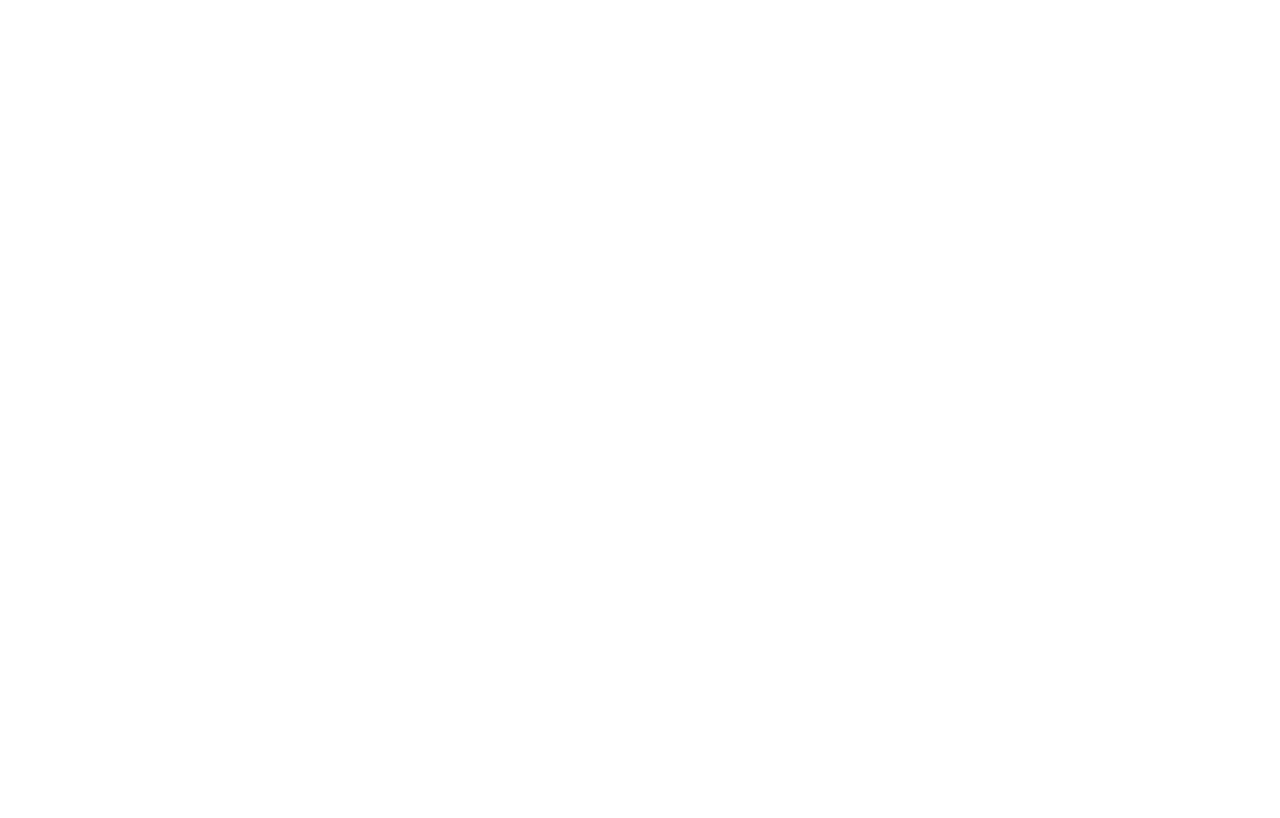
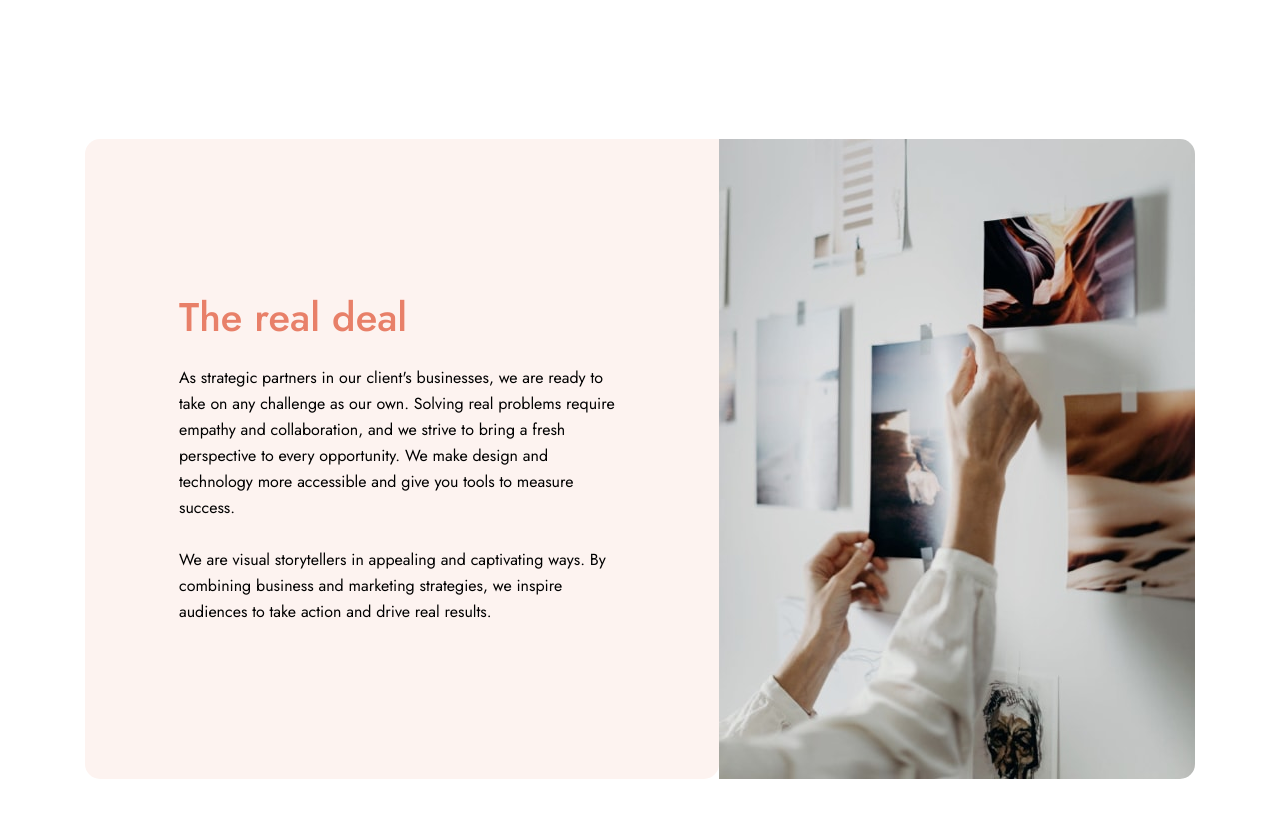
Before and after one commit to luAr26/designo-multi-page-website, a Next.js app: page /our-company in a window 1280 px wide. Shown: the part 1940-2758 px from the top of the page. Before the commit the page ends 2079 px from the top, so only its background shows below. Built offline with nearby package versions, Linux system fonts and the light colour scheme.

Commit message:
Complete the about page.

```diff
--- a/app/our-company/page.tsx
+++ b/app/our-company/page.tsx
@@ -1,6 +1,8 @@
 import AboutHero from "@/components/AboutHero";
 import LocationsSection from "@/components/LocationsSection";
+import TheRealDeal from "@/components/TheRealDeal";
 import WorldClassTalent from "@/components/WorldClassTalent";
+import Footer from "@/sections/homepage/Footer";
 
 const OurCompany = () => {
   return (
@@ -8,6 +10,8 @@ const OurCompany = () => {
       <AboutHero />
       <WorldClassTalent />
       <LocationsSection />
+      <TheRealDeal />
+      <Footer />
     </>
   );
 };
--- /dev/null
+++ b/components/TheRealDeal.tsx
@@ -0,0 +1,37 @@
+import Image from "next/image";
+
+const TheRealDeal = () => {
+  return (
+    <section className="tablet:container">
+      <div className="desktop:flex desktop:flex-row-reverse">
+        <div className="relative h-[320px] w-full tablet:overflow-clip tablet:rounded-t-[15px] desktop:h-[640px] desktop:w-[476px] desktop:shrink-0 desktop:rounded-l-none desktop:rounded-r-[15px]">
+          <Image
+            src="/assets/about/desktop/image-real-deal.jpg"
+            alt="The real deal"
+            fill
+            className="object-cover"
+          />
+        </div>
+        <div className="bg-[#FDF3F0] px-6 py-20 text-center tablet:rounded-b-[15px] tablet:py-[68px] desktop:flex desktop:flex-col desktop:justify-center desktop:rounded-l-[15px] desktop:pl-[94px] desktop:pr-[95px] desktop:text-left">
+          <h3 className="text-h1-sm text-primary tablet:text-h2 tablet:tracking-[0]">
+            The real deal
+          </h3>
+          <p className="mt-6 text-body">
+            As strategic partners in our client&apos;s businesses, we are ready
+            to take on any challenge as our own. Solving real problems require
+            empathy and collaboration, and we strive to bring a fresh
+            perspective to every opportunity. We make design and technology more
+            accessible and give you tools to measure success.
+          </p>
+          <p className="mt-[14px] text-body tablet:mt-[26px]">
+            We are visual storytellers in appealing and captivating ways. By
+            combining business and marketing strategies, we inspire audiences to
+            take action and drive real results.
+          </p>
+        </div>
+      </div>
+    </section>
+  );
+};
+
+export default TheRealDeal;
--- a/components/WorldClassTalent.tsx
+++ b/components/WorldClassTalent.tsx
@@ -12,7 +12,7 @@ const WorldClassTalent = () => {
             className="object-cover"
           />
         </div>
-        <div className="bg-[#FDF3F0] px-6 py-20 text-center tablet:py-[68px] desktop:flex desktop:flex-col desktop:justify-center desktop:rounded-r-[15px] desktop:pl-[94px] desktop:pr-[95px] desktop:text-left">
+        <div className="bg-[#FDF3F0] px-6 py-20 text-center tablet:rounded-b-[15px] tablet:py-[68px] desktop:flex desktop:flex-col desktop:justify-center desktop:rounded-r-[15px] desktop:pl-[94px] desktop:pr-[95px] desktop:text-left">
           <h3 className="text-h1-sm text-primary tablet:text-h2 tablet:tracking-[0]">
             World-class talent
           </h3>
```
